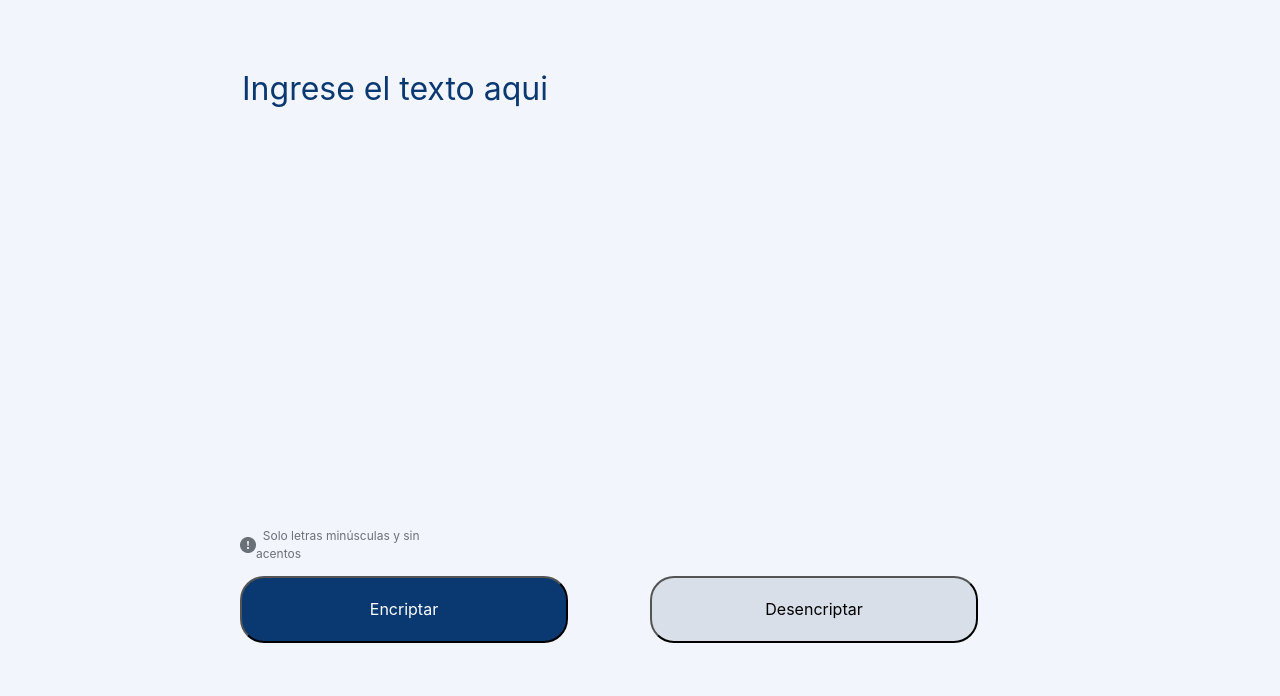
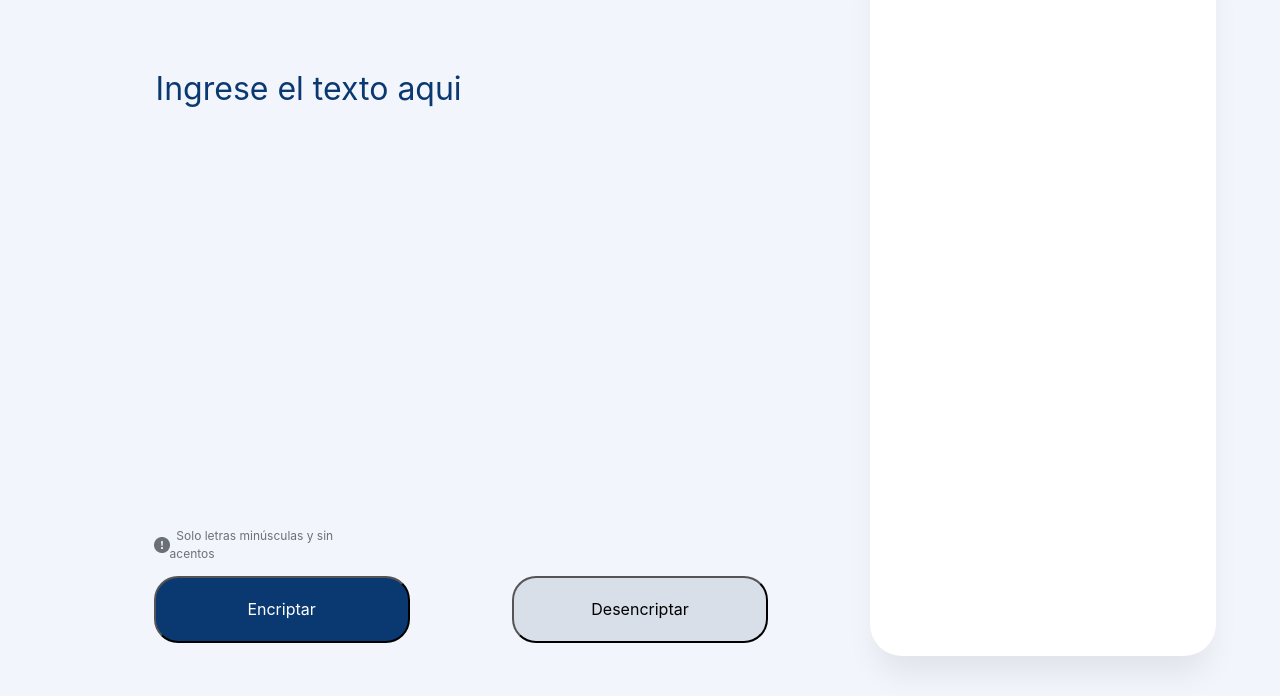
Before and after one commit to LUENRA9/CHALLENGE-ONE, a plain HTML site: page index.html in a window 1280 px wide. Shown: the part 104-800 px from the top of the page. Drawn offline with Linux system fonts and the light colour scheme.

Commit message:
fixing layout to adapt in any desktop

```diff
--- a/css/style.css
+++ b/css/style.css
@@ -9,7 +9,7 @@
 .logoA{
     position: absolute;
     padding-top: 40px;
-    padding-left: 84px;
+    padding-left: 6%;
 }
 
 .insertText{
@@ -21,7 +21,7 @@
     position: absolute;
     width: 577px;
     height: 48px;
-    left: 240px;
+    left: 12%;
     top: 168px;
 
     font-family: 'Inter';
@@ -41,7 +41,8 @@ input::placeholder{
 .warning {
     position: absolute;
     top: 80%;
-    padding-left: 240px;
+    left: 12%;
+
     width: 229px;
     height: 18px;
 }
@@ -67,31 +68,13 @@ input::placeholder{
 
 }
 
-.sendForm{
-padding-top: 885px;
-display: flex;
-flex-direction: row;
-align-items: flex-start;
-padding: 24px;
-gap: 8px;
-
-width: 328px;
-height: 67px;
-
-
-background: #0A3871;
-border-radius: 24px;
-
-
-}
-
 .encriptar,.desencriptar{
     transition: 1s;
     position: absolute;
     top: 85%;
-    left: 240px;
+    left: 12%;
 
-    width: 328px;
+    width: 20%;
     height: 67px;
 
     font-family: 'Inter';
@@ -110,7 +93,7 @@ border-radius: 24px;
 .desencriptar{
     color: #000000;
     background: #D8DFE8;
-    left: 650px;
+    left: 40%;
 }
 
 .encriptar:hover,.desencriptar:hover{
@@ -120,3 +103,20 @@ border-radius: 24px;
     filter: contrast(115%);
     transition: 1s;
 }
+
+.rectangulo{
+    position: absolute;
+width: 27%;
+height: 90%;
+right: 5%;
+top: 5%;
+bottom: 5%;
+
+/* White */
+
+background: #FFFFFF;
+/* shadow */
+
+box-shadow: 0px 24px 32px -8px rgba(0, 0, 0, 0.08);
+border-radius: 32px;
+}
--- a/index.html
+++ b/index.html
@@ -18,6 +18,9 @@
                 <input type="submit" value="Desencriptar" class="desencriptar">
             </form>
 
+            <div class="rectangulo">
+
+            </div>
 
             <div class="warning">
                 <p><img src="resources/bi_exclamation-circle-fill.png">&nbsp&nbspSolo letras minúsculas y sin acentos</p>
```
